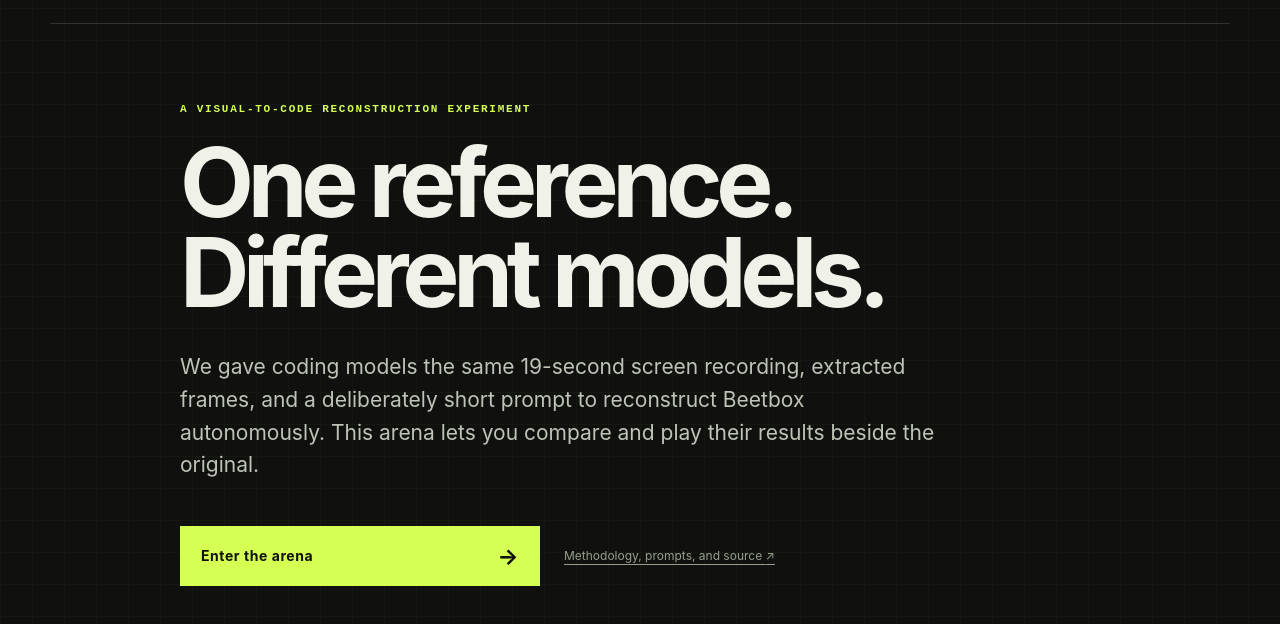
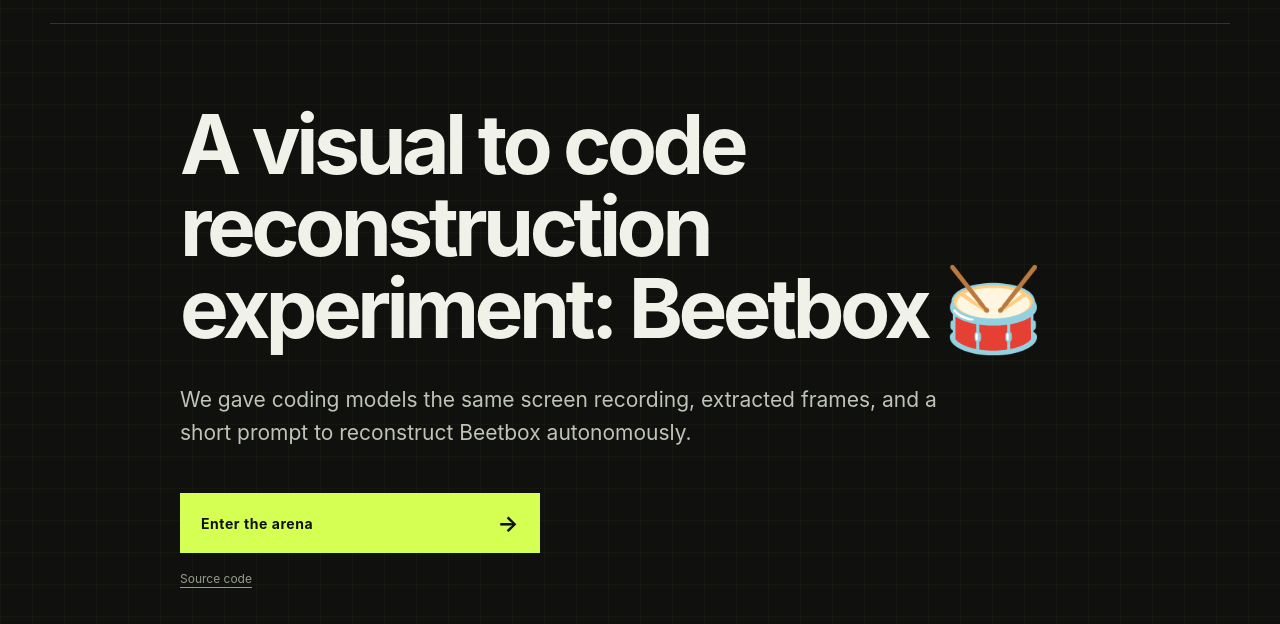
Before and after one commit to keunwoochoi/beetbox-eval, a website: page viewer/index.html in a window 1280 px wide. Shown: the part 56-680 px from the top of the page. Drawn offline with Linux system fonts and the light colour scheme.

Commit message:
Simplify landing page copy

```diff
--- a/viewer/index.html
+++ b/viewer/index.html
@@ -19,13 +19,12 @@
     </header>
 
     <main class="landing-main">
-      <p class="landing-kicker">A visual-to-code reconstruction experiment</p>
-      <h1>One reference.<br />Different models.</h1>
-      <p class="landing-lede">We gave coding models the same 19-second screen recording, extracted frames, and a deliberately short prompt to reconstruct Beetbox autonomously. This arena lets you compare and play their results beside the original.</p>
+      <h1>A visual to code reconstruction experiment: Beetbox 🥁</h1>
+      <p class="landing-lede">We gave coding models the same screen recording, extracted frames, and a short prompt to reconstruct Beetbox autonomously.</p>
 
       <div class="landing-actions">
         <a class="enter-arena" href="arena.html"><span>Enter the arena</span><b aria-hidden="true">→</b></a>
-        <a class="method-link" href="https://github.com/keunwoochoi/beetbox-eval">Methodology, prompts, and source <span aria-hidden="true">↗</span></a>
+        <a class="method-link" href="https://github.com/keunwoochoi/beetbox-eval">Source code</a>
       </div>
     </main>
   </body>
--- a/viewer/styles.css
+++ b/viewer/styles.css
@@ -145,10 +145,9 @@ button { cursor: pointer; }
 .landing-byline { color: var(--muted); font-size: 12px; }
 .landing-byline a { color: var(--text); text-underline-offset: 3px; }
 .landing-main { width: min(920px, calc(100% - 48px)); margin: 0 auto; padding: clamp(64px, 10vh, 118px) 0 80px; }
-.landing-kicker { margin: 0 0 22px; color: var(--acid); font: 700 11px/1 ui-monospace, monospace; letter-spacing: .16em; text-transform: uppercase; }
-.landing-main h1 { max-width: 760px; margin: 0; font-size: clamp(54px, 8vw, 96px); font-weight: 650; line-height: .94; letter-spacing: -.065em; }
+.landing-main h1 { max-width: 900px; margin: 0; font-size: clamp(48px, 6.5vw, 82px); font-weight: 650; line-height: 1; letter-spacing: -.055em; }
 .landing-lede { max-width: 760px; margin: 34px 0 0; color: #bec4b7; font-size: clamp(17px, 2vw, 21px); line-height: 1.55; }
-.landing-actions { display: flex; align-items: center; gap: 24px; margin-top: 44px; }
+.landing-actions { display: flex; align-items: flex-start; flex-direction: column; gap: 18px; margin-top: 44px; }
 .enter-arena { display: flex; align-items: center; justify-content: space-between; width: min(360px, 100%); border: 1px solid var(--acid); background: var(--acid); color: #10110f; padding: 18px 20px; text-decoration: none; font-size: 14px; font-weight: 750; letter-spacing: .04em; }
 .enter-arena b { font-size: 22px; line-height: 1; transition: transform .15s ease; }
 .enter-arena:hover b { transform: translateX(5px); }
```
